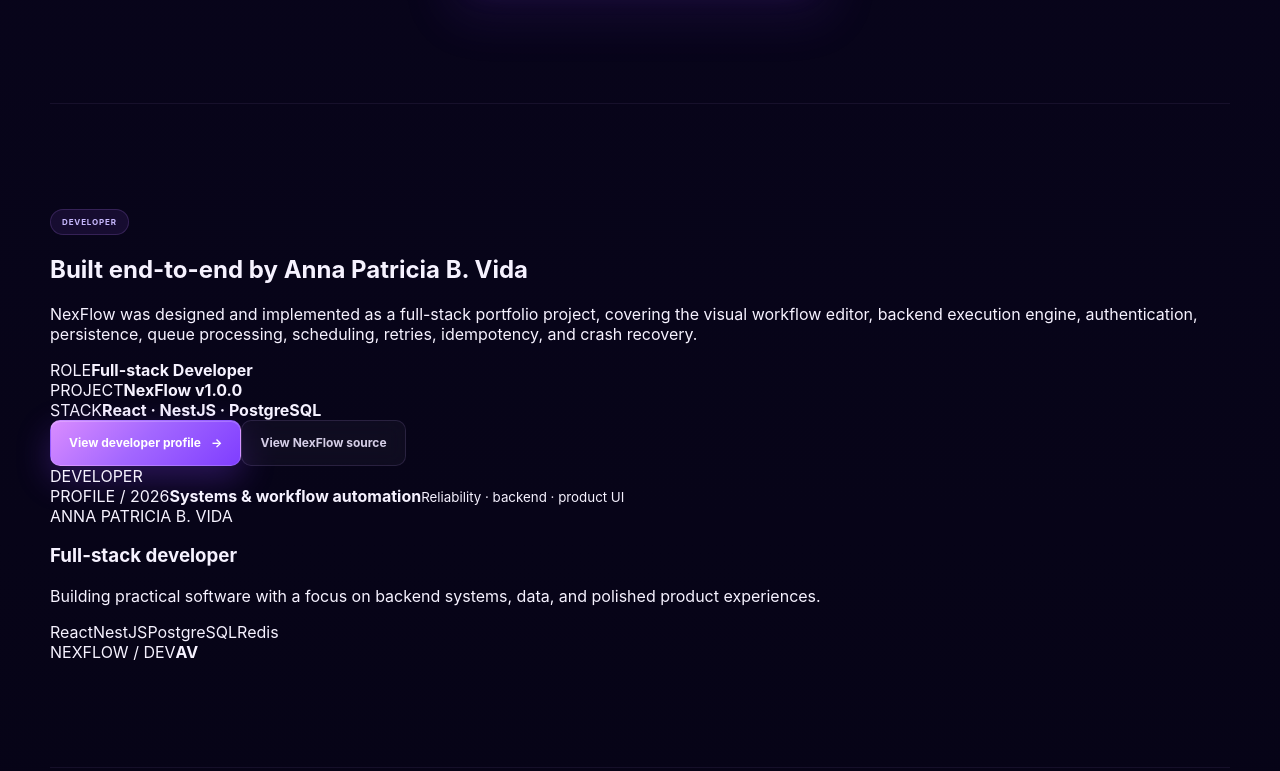
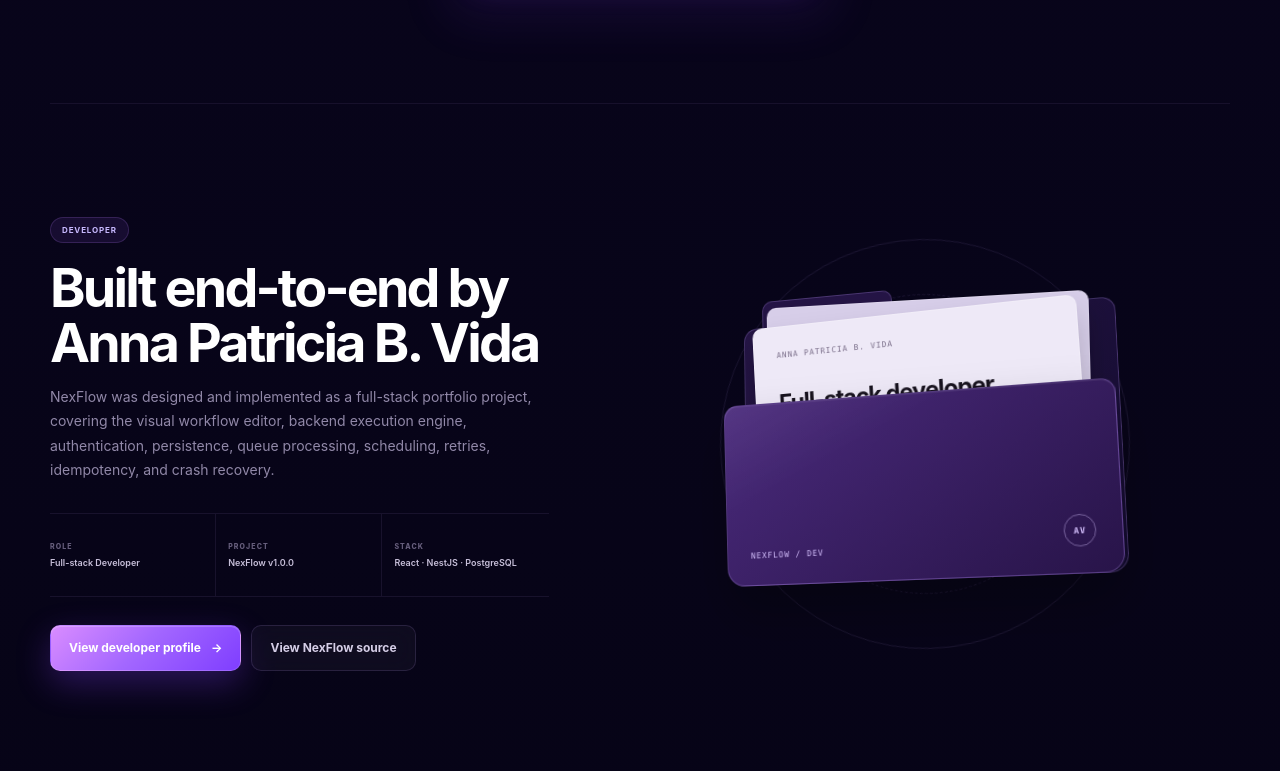
Before and after one commit to Anna-Vida/Nexflow, a React (Vite) app in the folder apps/web/: page / in a window 1280 px wide. Shown: the part 2789-3560 px from the top of the page. Built offline with nearby package versions, Linux system fonts and the light colour scheme; no server answers.

Commit message:
style: restore violet 3D developer profile section

```diff
--- a/apps/web/src/App.css
+++ b/apps/web/src/App.css
@@ -1360,3 +1360,319 @@ body {
     animation: none !important;
   }
 }
+
+
+/* Developer section -------------------------------------------------------- */
+.nexa-developer {
+  display: grid;
+  grid-template-columns: 0.9fr 1.1fr;
+  align-items: center;
+  gap: 72px;
+}
+
+.nexa-developer-copy {
+  max-width: 560px;
+}
+
+.nexa-developer-copy h2 {
+  margin: 18px 0 14px;
+  color: white;
+  font-size: clamp(36px, 4.2vw, 56px);
+  line-height: 1.02;
+  letter-spacing: -2.8px;
+  font-weight: 650;
+}
+
+.nexa-developer-copy > p {
+  margin: 0;
+  color: #9188a8;
+  font-size: 14px;
+  line-height: 1.75;
+}
+
+.nexa-developer-meta {
+  margin-top: 30px;
+  display: grid;
+  grid-template-columns: repeat(3, 1fr);
+  border-top: 1px solid rgba(196,163,255,0.09);
+  border-bottom: 1px solid rgba(196,163,255,0.09);
+}
+
+.nexa-developer-meta div {
+  min-height: 82px;
+  padding: 17px 12px 17px 0;
+  display: flex;
+  flex-direction: column;
+  justify-content: center;
+  border-right: 1px solid rgba(196,163,255,0.09);
+}
+
+.nexa-developer-meta div + div {
+  padding-left: 12px;
+}
+
+.nexa-developer-meta div:last-child {
+  border-right: 0;
+}
+
+.nexa-developer-meta span {
+  color: #665e7c;
+  font-size: 7px;
+  font-weight: 760;
+  letter-spacing: 1.1px;
+}
+
+.nexa-developer-meta strong {
+  margin-top: 6px;
+  color: #c7bfd9;
+  font-size: 9px;
+  font-weight: 600;
+}
+
+.nexa-developer-actions {
+  margin-top: 28px;
+  display: flex;
+  flex-wrap: wrap;
+  gap: 10px;
+}
+
+.nexa-developer-card {
+  position: relative;
+  min-height: 470px;
+  display: grid;
+  place-items: center;
+  perspective: 1200px;
+}
+
+.nexa-dev-orbit {
+  position: absolute;
+  border: 1px solid rgba(196,163,255,0.1);
+  border-radius: 50%;
+  pointer-events: none;
+}
+
+.nexa-dev-orbit-one {
+  width: 410px;
+  height: 410px;
+  animation: nexa-spin 28s linear infinite;
+}
+
+.nexa-dev-orbit-two {
+  width: 300px;
+  height: 300px;
+  border-style: dashed;
+  animation: nexa-spin 20s linear infinite reverse;
+}
+
+.nexa-dev-folder {
+  position: relative;
+  z-index: 3;
+  width: 390px;
+  height: 270px;
+  transform-style: preserve-3d;
+  transform: rotateX(7deg) rotateY(-14deg) rotateZ(-2deg);
+  animation: nexa-dev-float 7s ease-in-out infinite;
+}
+
+.nexa-dev-folder-back,
+.nexa-dev-folder-front {
+  position: absolute;
+  inset: 0;
+  border: 1px solid rgba(196,163,255,0.24);
+  border-radius: 14px 14px 18px 18px;
+  background: linear-gradient(145deg, #241445, #130b2f);
+}
+
+.nexa-dev-folder-back {
+  transform: translateZ(-8px);
+}
+
+.nexa-dev-folder-back > span {
+  position: absolute;
+  width: 142px;
+  height: 42px;
+  left: 20px;
+  top: -29px;
+  padding: 11px 14px;
+  border: 1px solid rgba(196,163,255,0.24);
+  border-bottom: 0;
+  border-radius: 10px 10px 0 0;
+  color: #c8adff;
+  background: #241445;
+  font-family: "SFMono-Regular", Consolas, monospace;
+  font-size: 8px;
+  letter-spacing: 1.2px;
+}
+
+.nexa-dev-paper {
+  position: absolute;
+  width: 330px;
+  height: 210px;
+  left: 30px;
+  top: 18px;
+  padding: 24px;
+  border: 1px solid rgba(255,255,255,0.16);
+  border-radius: 10px;
+  color: #17111f;
+  background: #eee9f7;
+  transform-origin: bottom center;
+  box-shadow: 0 18px 30px rgba(0,0,0,0.18);
+}
+
+.nexa-dev-paper-back {
+  padding-top: 32px;
+  transform: translateZ(3px) translateY(-26px) rotateX(-5deg) rotateZ(2deg);
+  background: #d7cee9;
+}
+
+.nexa-dev-paper-back span,
+.nexa-dev-paper-back strong,
+.nexa-dev-paper-back small {
+  display: block;
+}
+
+.nexa-dev-paper-back span {
+  color: #7f748f;
+  font-size: 8px;
+  font-family: "SFMono-Regular", Consolas, monospace;
+}
+
+.nexa-dev-paper-back strong {
+  margin-top: 46px;
+  max-width: 230px;
+  font-size: 20px;
+  line-height: 1.05;
+  letter-spacing: -0.8px;
+}
+
+.nexa-dev-paper-back small {
+  margin-top: 8px;
+  color: #6d6478;
+}
+
+.nexa-dev-paper-front {
+  z-index: 4;
+  transform: translateZ(24px) translateY(-10px) rotateX(-3deg) rotateZ(-1deg);
+  transition: transform 420ms cubic-bezier(.2,.8,.2,1);
+}
+
+.nexa-dev-folder:hover .nexa-dev-paper-front {
+  transform: translateZ(56px) translateY(-38px) rotateX(-7deg) rotateZ(-1deg);
+}
+
+.nexa-dev-kicker {
+  display: block;
+  margin-bottom: 30px;
+  color: #796d88;
+  font-size: 8px;
+  font-family: "SFMono-Regular", Consolas, monospace;
+  letter-spacing: 1px;
+}
+
+.nexa-dev-paper-front h3 {
+  margin: 0;
+  color: #16111d;
+  font-size: 24px;
+  letter-spacing: -1px;
+}
+
+.nexa-dev-paper-front p {
+  max-width: 250px;
+  margin: 10px 0 0;
+  color: #655c70;
+  font-size: 10px;
+  line-height: 1.55;
+}
+
+.nexa-dev-tags {
+  margin-top: 15px;
+  display: flex;
+  flex-wrap: wrap;
+  gap: 5px;
+}
+
+.nexa-dev-tags span {
+  padding: 4px 6px;
+  border: 1px solid #c7bbd6;
+  border-radius: 4px;
+  color: #6b6275;
+  font-family: "SFMono-Regular", Consolas, monospace;
+  font-size: 7px;
+}
+
+.nexa-dev-folder-front {
+  z-index: 7;
+  top: 91px;
+  height: 180px;
+  padding: 24px;
+  display: flex;
+  align-items: flex-end;
+  justify-content: space-between;
+  transform: translateZ(45px) rotateX(-2deg);
+  background:
+    linear-gradient(155deg, rgba(255,255,255,0.06), transparent 30%),
+    linear-gradient(145deg, #4a2a7c, #281449);
+  box-shadow:
+    0 28px 50px rgba(0,0,0,0.28),
+    inset 0 1px rgba(255,255,255,0.06);
+}
+
+.nexa-dev-folder-front span,
+.nexa-dev-folder-front strong {
+  color: #d7c2ff;
+  font-family: "SFMono-Regular", Consolas, monospace;
+  font-size: 8px;
+  letter-spacing: 1px;
+}
+
+.nexa-dev-folder-front strong {
+  width: 30px;
+  height: 30px;
+  display: grid;
+  place-items: center;
+  border: 1px solid rgba(215,194,255,0.4);
+  border-radius: 50%;
+}
+
+@keyframes nexa-dev-float {
+  0%, 100% {
+    transform: rotateX(7deg) rotateY(-14deg) rotateZ(-2deg) translateY(0);
+  }
+  50% {
+    transform: rotateX(9deg) rotateY(-10deg) rotateZ(-1deg) translateY(-8px);
+  }
+}
+
+@media (max-width: 1020px) {
+  .nexa-developer {
+    grid-template-columns: 1fr;
+    gap: 56px;
+  }
+
+  .nexa-developer-copy {
+    max-width: 700px;
+  }
+}
+
+@media (max-width: 720px) {
+  .nexa-developer-meta {
+    grid-template-columns: 1fr;
+  }
+
+  .nexa-developer-meta div,
+  .nexa-developer-meta div + div {
+    padding: 14px 0;
+    border-right: 0;
+    border-bottom: 1px solid rgba(196,163,255,0.09);
+  }
+
+  .nexa-developer-meta div:last-child {
+    border-bottom: 0;
+  }
+
+  .nexa-developer-card {
+    min-height: 370px;
+    transform: scale(0.78);
+    margin: -40px -60px;
+  }
+}
```
